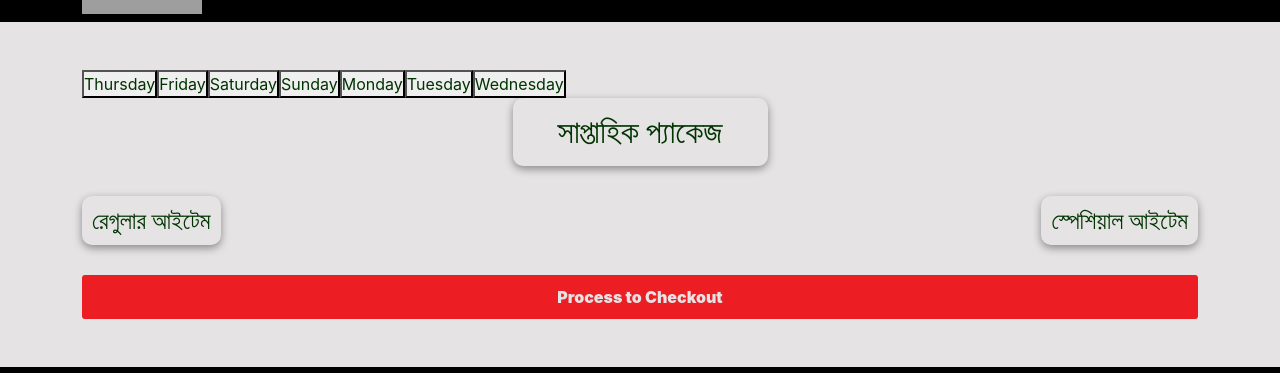
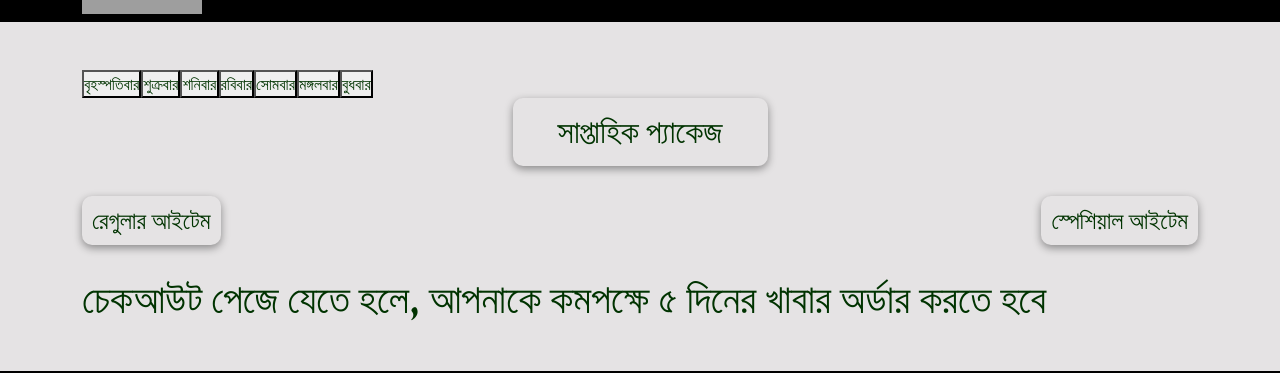
Before and after one commit to Unicon-Solution-Limited/dishco_frontend, a React (Create React App) app: page /cateringDetails in a window 1280 px wide. Shown: the part 132-505 px from the top of the page. Built offline with nearby package versions, Linux system fonts and the light colour scheme; no server answers; grey boxes are pictures that could not be loaded.

Commit message:
date for order done

```diff
--- a/src/Components/Pages/CateringService/CateringDetails.js
+++ b/src/Components/Pages/CateringService/CateringDetails.js
@@ -18,6 +18,20 @@ const getNextDays = (numDays) => {
 
   return days;
 };
+
+const getBanglaDayName = (dayName) => {
+  const dayNameInBangla = {
+    Sunday: "রবিবার",
+    Monday: "সোমবার",
+    Tuesday: "মঙ্গলবার",
+    Wednesday: "বুধবার",
+    Thursday: "বৃহস্পতিবার",
+    Friday: "শুক্রবার",
+    Saturday: "শনিবার",
+  };
+  return dayNameInBangla[dayName] || dayName;
+};
+
 const formatDate = (date) => {
   const options = {
     weekday: "long",
@@ -29,7 +43,11 @@ const formatDate = (date) => {
     // second: "numeric",
     // timeZoneName: "short",
   };
-  return date.toLocaleDateString(undefined, options);
+
+  const dayName = date.toLocaleDateString("en-US", options);
+  const banglaDayName = getBanglaDayName(dayName);
+
+  return banglaDayName;
 };
 
 const CateringDetails = () => {
@@ -60,7 +78,9 @@ const CateringDetails = () => {
       localStorage.setItem("cateringFood", JSON.stringify(food));
       history.push("/cateringCheckoutPage");
     } else {
-      setCountMessage("You have to order at least 5 days");
+      setCountMessage(
+        "চেকআউট পেজে যেতে হলে, আপনাকে কমপক্ষে ৫ দিনের খাবার অর্ডার করতে হবে"
+      );
     }
   };
 
@@ -86,7 +106,7 @@ const CateringDetails = () => {
         </div>
 
         <section>
-          {selectedDate === "Friday" && (
+          {selectedDate === "শুক্রবার" && (
             <>
               <h4 className="package_sub_headline">শুক্রবার</h4>
               <div className="package_items">
@@ -148,7 +168,7 @@ const CateringDetails = () => {
             </>
           )}
 
-          {selectedDate === "Saturday" && (
+          {selectedDate === "শনিবার" && (
             <>
               <h4 className="package_sub_headline">শনিবার</h4>
               <div className="package_items">
@@ -210,7 +230,7 @@ const CateringDetails = () => {
             </>
           )}
 
-          {selectedDate === "Sunday" && (
+          {selectedDate === "রবিবার" && (
             <>
               <h4 className="package_sub_headline">রবিবার</h4>
               <div className="package_items">
@@ -272,7 +292,7 @@ const CateringDetails = () => {
             </>
           )}
 
-          {selectedDate === "Monday" && (
+          {selectedDate === "সোমবার" && (
             <>
               <h4 className="package_sub_headline">সোমবার</h4>
               <div className="package_items">
@@ -334,7 +354,7 @@ const CateringDetails = () => {
             </>
           )}
 
-          {selectedDate === "Tuesday" && (
+          {selectedDate === "মঙ্গলবার" && (
             <>
               <h4 className="package_sub_headline">মঙ্গলবার</h4>
               <div className="package_items">
@@ -396,7 +416,7 @@ const CateringDetails = () => {
             </>
           )}
 
-          {selectedDate === "Wednesday" && (
+          {selectedDate === "বুধবার" && (
             <>
               <h4 className="package_sub_headline">বুধবার</h4>
               <div className="package_items">
@@ -458,7 +478,7 @@ const CateringDetails = () => {
             </>
           )}
 
-          {selectedDate === "Thursday" && (
+          {selectedDate === "বৃহস্পতিবার" && (
             <>
               <h4 className="package_sub_headline">বৃহস্পতিবার</h4>
               <div className="package_items">
@@ -521,13 +541,18 @@ const CateringDetails = () => {
           )}
         </section>
 
+        {food?.length >= 5 ? (
           <button
             className="MyBtn package_checkout_btn"
             onClick={() => handleSubmitFood()}
           >
             Process to Checkout
           </button>
-        <h1>{countMessage}</h1>
+        ) : (
+          <h1>
+            চেকআউট পেজে যেতে হলে, আপনাকে কমপক্ষে ৫ দিনের খাবার অর্ডার করতে হবে
+          </h1>
+        )}
       </main>
 
       <Footer />
```
Lines whose indentation alone changed are shown as unchanged.
